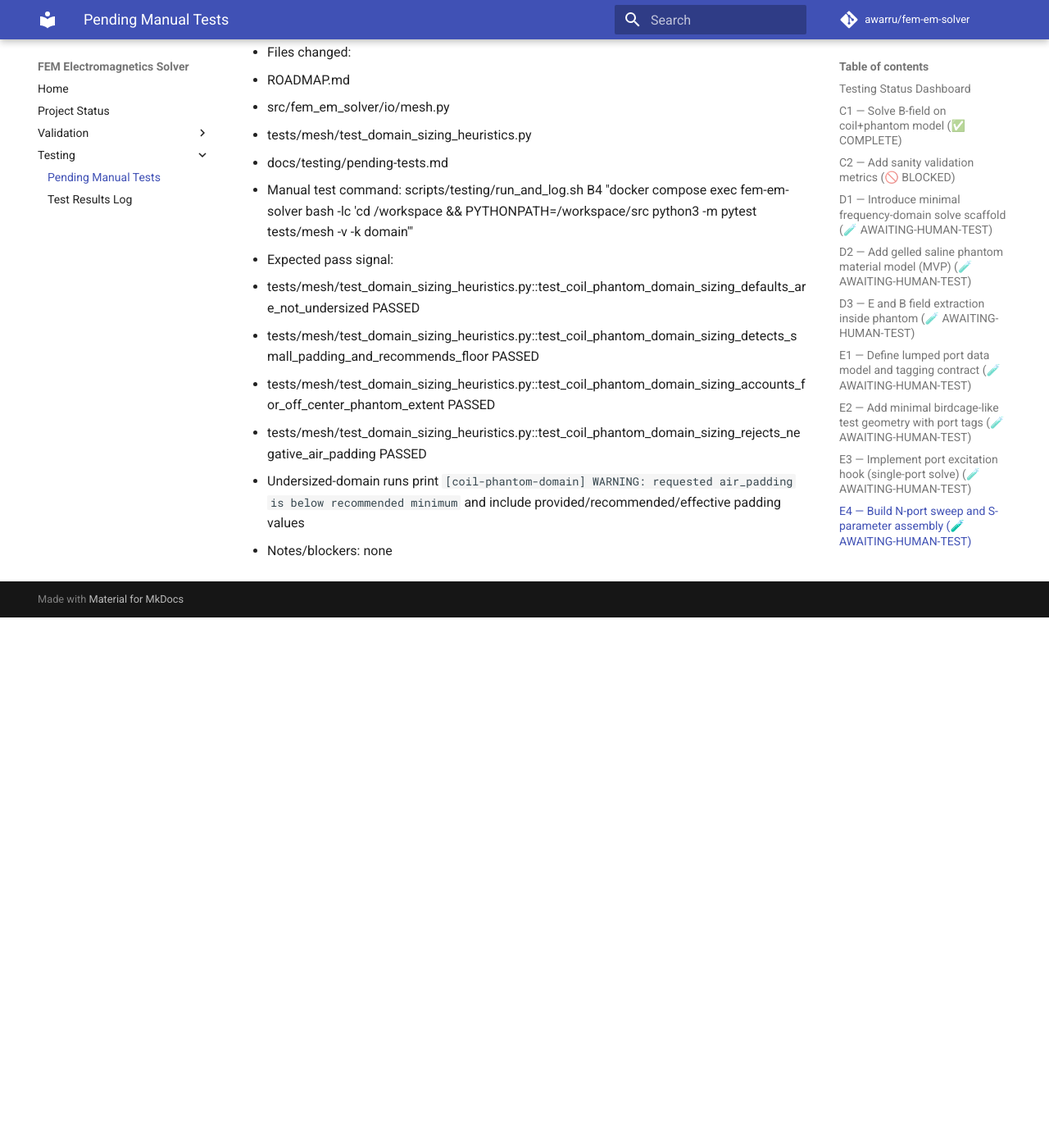
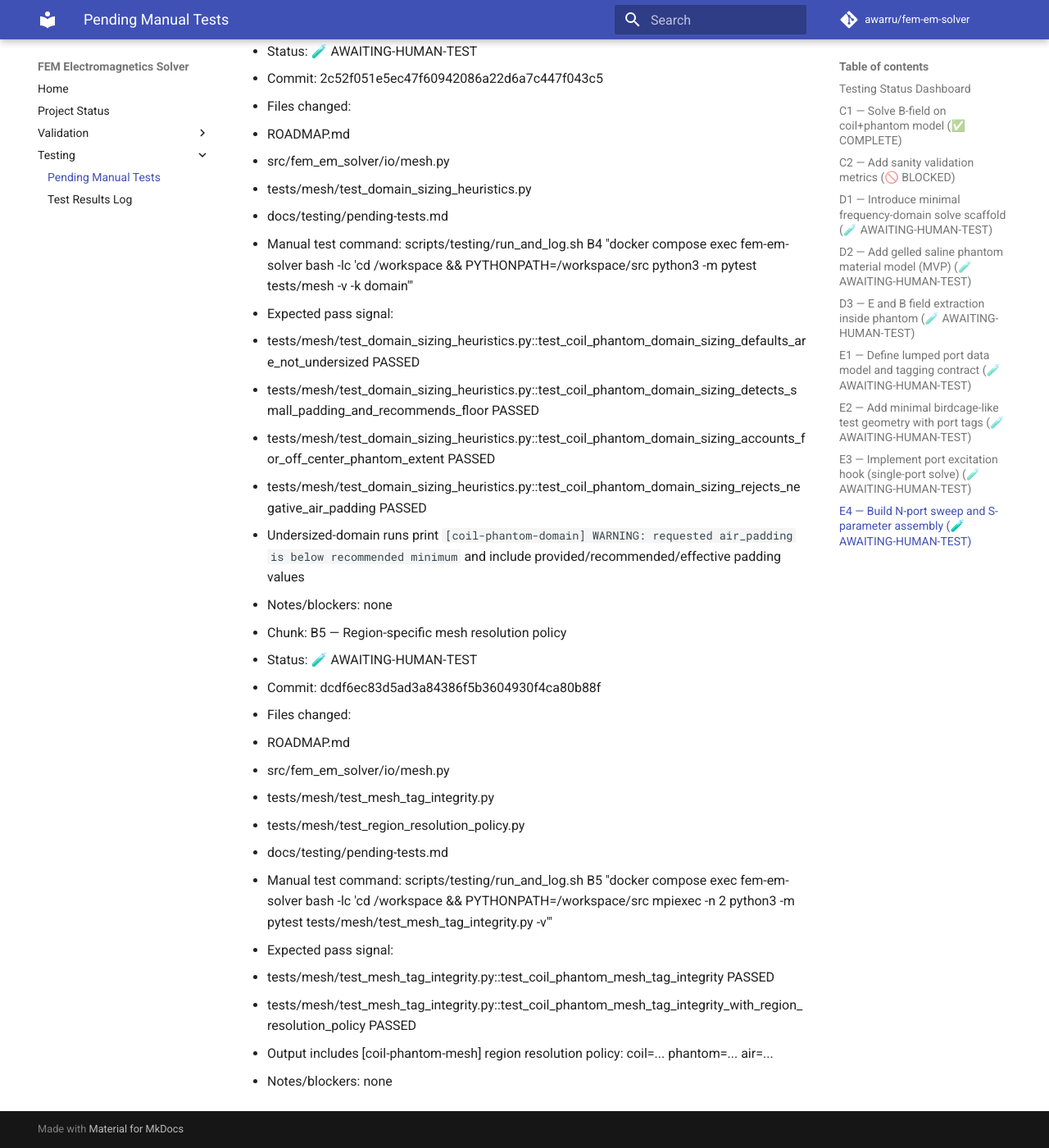
Before and after one commit to awarru/fem-em-solver, an MkDocs documentation site: the page built from docs/testing/pending-tests.md, in a window 1280 px wide and 1400 px high, scrolled down 14278 px. Shown: the whole window at 82% size. Built offline with MkDocs 1.6.1 and Material for MkDocs 9.7.7, drawn with Linux system fonts in a browser that asks for light colours; comment, search, counter and statistics services are not loaded; before the commit the page ends 15031 px from its top, so only the background shows below that; some of the changed text lies outside the part shown.

Commit message:
B5: queue manual verification instructions and dashboard entry

```diff
--- a/docs/testing/pending-tests.md
+++ b/docs/testing/pending-tests.md
@@ -47,6 +47,7 @@
 | B2 | 🧪 AWAITING-HUMAN-TEST | `136cf051039809710bb672eccae1b3e53d2766d6` | none |
 | B3 | 🧪 AWAITING-HUMAN-TEST | `e732d76d2f23d53fa775c1309b27f7d69dda2411` | none |
 | B4 | 🧪 AWAITING-HUMAN-TEST | `2c52f051e5ec47f60942086a22d6a7c447f043c5` | none |
+| B5 | 🧪 AWAITING-HUMAN-TEST | `dcdf6ec83d5ad3a84386f5b3604930f4ca80b88f` | none |
 
 ---
 
@@ -409,3 +410,19 @@
   - tests/mesh/test_domain_sizing_heuristics.py::test_coil_phantom_domain_sizing_rejects_negative_air_padding PASSED
   - Undersized-domain runs print `[coil-phantom-domain] WARNING: requested air_padding is below recommended minimum` and include provided/recommended/effective padding values
 - Notes/blockers: none
+
+- Chunk: B5 — Region-specific mesh resolution policy
+- Status: 🧪 AWAITING-HUMAN-TEST
+- Commit: dcdf6ec83d5ad3a84386f5b3604930f4ca80b88f
+- Files changed:
+  - ROADMAP.md
+  - src/fem_em_solver/io/mesh.py
+  - tests/mesh/test_mesh_tag_integrity.py
+  - tests/mesh/test_region_resolution_policy.py
+  - docs/testing/pending-tests.md
+- Manual test command: scripts/testing/run_and_log.sh B5 "docker compose exec fem-em-solver bash -lc 'cd /workspace && PYTHONPATH=/workspace/src mpiexec -n 2 python3 -m pytest tests/mesh/test_mesh_tag_integrity.py -v'"
+- Expected pass signal:
+  - tests/mesh/test_mesh_tag_integrity.py::test_coil_phantom_mesh_tag_integrity PASSED
+  - tests/mesh/test_mesh_tag_integrity.py::test_coil_phantom_mesh_tag_integrity_with_region_resolution_policy PASSED
+  - Output includes [coil-phantom-mesh] region resolution policy: coil=... phantom=... air=...
+- Notes/blockers: none
```
